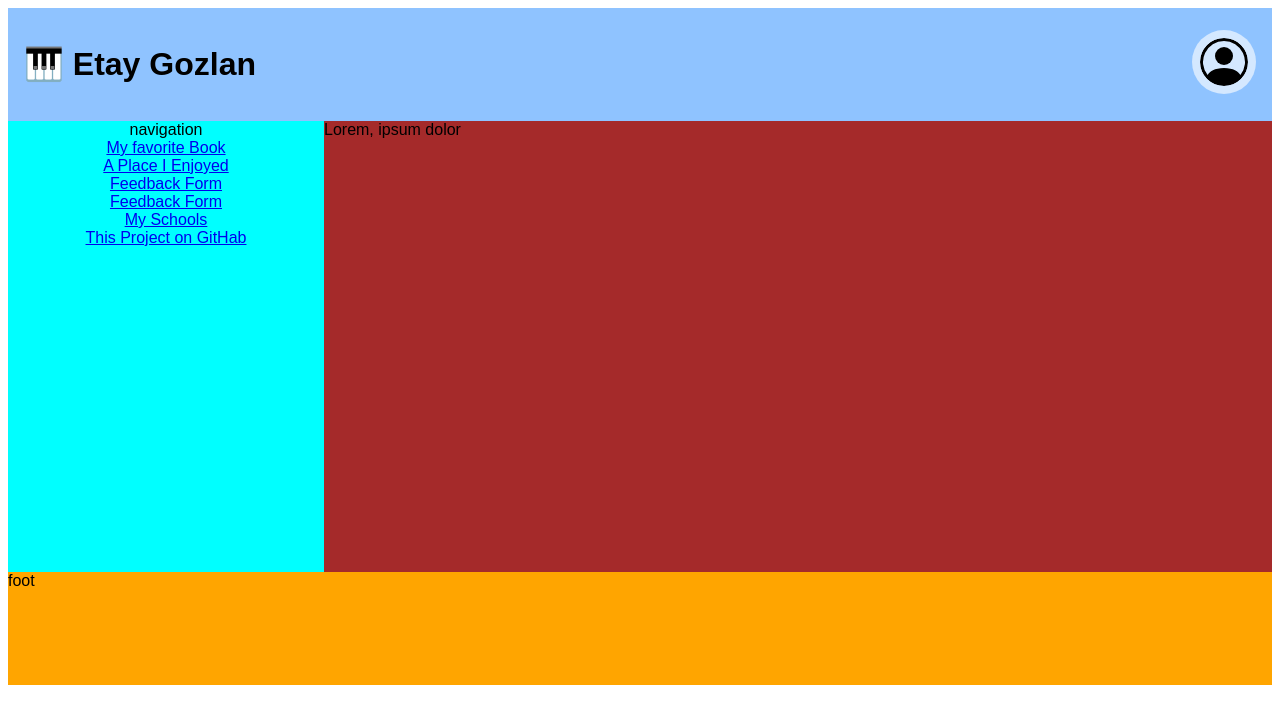
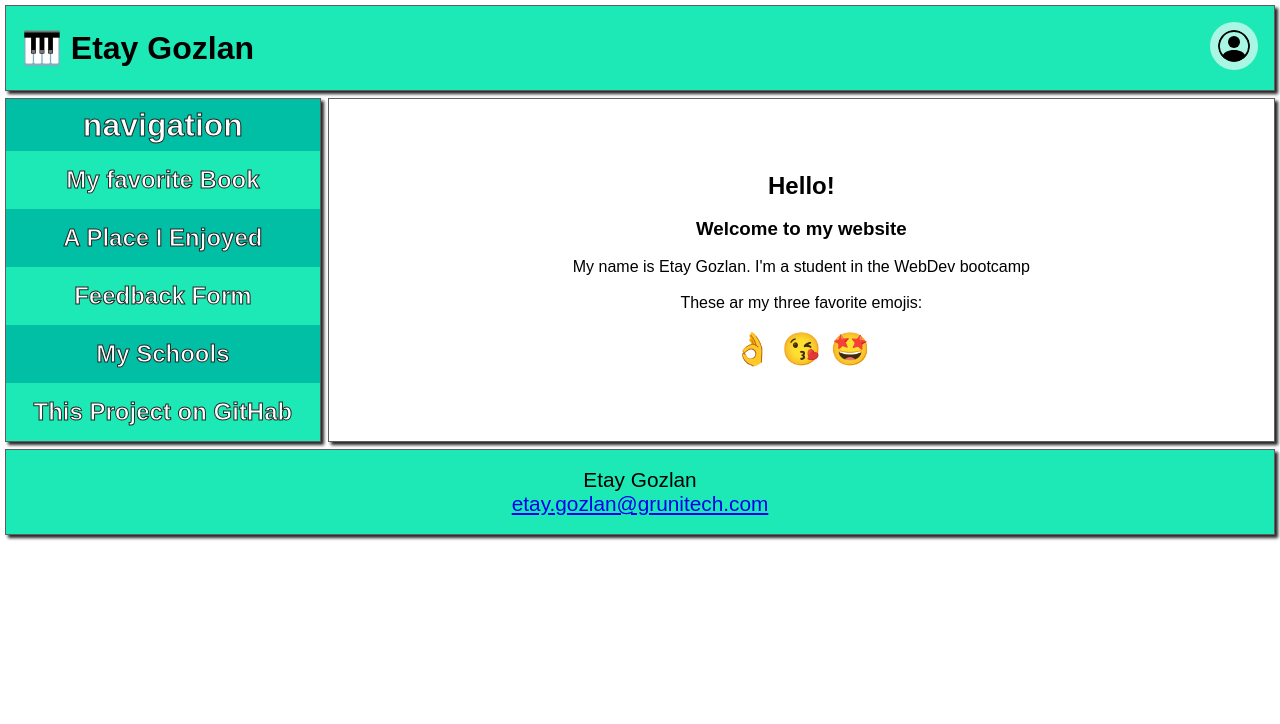
Before and after one commit to Etgoz/gruni-2nd-exe, a website: page index.html in a window 1280 px wide. Drawn offline with Linux system fonts and the light colour scheme.

Commit message:
style an schools

```diff
--- a/index.html
+++ b/index.html
@@ -10,23 +10,29 @@
     <body id="body">
          <div class="container">
             <header class="header">
-                <span><h1>🎹 Etay Gozlan</h1></span>
+                <span><a href="./index.html"><h1>🎹 Etay Gozlan</h1></a></span>
                 <span><img id="user-icon" src="./person-circle.svg" alt="person-circle"></span>
             </header>
             <nav class="sidebar">
                 <ul class="navigation">
                     <li>navigation</li>
-                    <li><a href="#">My favorite Book</a></li>
-                    <li><a href="#">A Place I Enjoyed</a></li>
-                    <li><a href="#">Feedback Form</a></li>
-                    <li><a href="#">Feedback Form</a></li>
-                    <li><a href="#">My Schools</a></li>
-                    <li><a href="#">This Project on GitHab</a></li>
+                    <li><a href="#" target="_blank">My favorite Book</a></li>
+                    <li><a href="#" target="_blank">A Place I Enjoyed</a></li>
+                    <li><a href="#" target="_blank">Feedback Form</a></li>
+                    <li><a href="./schools.html" target="_blank">My Schools</a></li>
+                    <li><a href="#" target="_blank">This Project on GitHab</a></li>
                 </ul>
             </nav>
-            <content class="content">Lorem, ipsum dolor</content>
+            <content class="content">
+                <h2>Hello!</h2><br/>
+                <h3>Welcome to my website</h3><br/>
+                <p>My name is Etay Gozlan. I'm a student in the WebDev bootcamp</p><br/>
+                <p>These ar my three favorite emojis:</p><br/>
+                <h1>👌 😘 🤩</h1>
+            </content>
             <footer class="footer">
-                <div>foot</div>
+                <div>Etay Gozlan</div>
+                <a href="mailto:etay.gozlan@grunitech.com?subject=Making contact" target="_blank">etay.gozlan@grunitech.com</a>
             </footer>
         </div>
     </body>
--- /dev/null
+++ b/school-styles.css
@@ -0,0 +1,89 @@
+:root{
+    --light: white;
+    --dark: rgb(37, 37, 37);
+    --primary-color: #1DE9B6;
+    --primary-dark-var: #00BFA5;
+    --primary-light-var: #64FFDA;
+    --secondary-color: #e91d50;
+    --secondary-light-var: #ee4b74;
+    --secondary-dark-var: #a91037;
+
+}
+
+*{
+    box-sizing: border-box;
+    margin: 0;
+    padding: 0;
+}
+
+#body {
+    background-color: white;
+}
+
+img{
+    border: 3px solid black;
+    box-shadow: 5px 5px 5px gray;
+    margin: 15px;
+}
+
+h1, h2{
+    font-family: Helvetica, sans-serif;
+}
+
+a[aria-current="page"]{
+    color: rgb(70, 70, 70);
+}
+
+.header{
+    display: flex;
+    justify-content: space-between;
+    align-items: center;
+    grid-column: 1 / -1;
+    grid-area: "header";
+    background-color: var(--primary-color);
+    padding: 1em;
+    border: 1px solid rgb(94, 94, 94);
+    box-shadow: 3px 3px 3px var(--dark);
+    margin: 5px;
+}
+
+.header a{
+    text-decoration: none;
+    color: black;
+}
+
+.header:hover{
+    background-color: var(--primary-dark-var);
+}
+
+#user-icon{
+    height: 3em;
+    background-color: rgba(255, 255, 255, 0.616);
+    border-radius: 50%;
+    padding: 0.5em;
+}
+
+.navbar{
+    margin: 15px;
+}
+
+.nav-item:link{
+    color: black;
+}
+
+article{
+    padding: 20px;
+}
+
+p{
+    background-color: rgba(255, 255, 255, 0.603);
+}
+
+.schools-body{
+    background-image: linear-gradient(rgb(154, 212, 231), white);
+    background-repeat: no-repeat;
+}
+
+table{
+    text-align: center;
+}
--- a/styles.css
+++ b/styles.css
@@ -1,6 +1,25 @@
+:root{
+    --light: white;
+    --dark: rgb(37, 37, 37);
+    --primary-color: #1DE9B6;
+    --primary-dark-var: #00BFA5;
+    --primary-light-var: #64FFDA;
+    --secondary-color: #e91d50;
+    --secondary-light-var: #ee4b74;
+    --secondary-dark-var: #a91037;
+
+}
+*{
+    box-sizing: border-box;
+    margin: 0;
+    padding: 0;
+}
+
 #body{
     display: block;
     font-family: sans-serif;
+    background-color: var(--light);
+    padding: 5px;
 }
 .container{
     display: grid;
@@ -10,6 +29,12 @@
         "header header"
         "sidebar content"
         "footer footer";
+    gap: 7px;
+}
+
+.header, .sidebar, .content, .footer{
+    border: 1px solid rgb(94, 94, 94);
+    box-shadow: 3px 3px 3px var(--dark);
 }
 
 .header{
@@ -18,37 +43,17 @@
     align-items: center;
     grid-column: 1 / -1;
     grid-area: "header";
-    background-color: rgb(143, 195, 255);
+    background-color: var(--primary-color);
     padding: 1em;
 }
 
-.sidebar{
-    display: flex;
-    flex-direction: column;
-    justify-content: start;
-    align-items: center;
-    grid-area: "sidebar";
-    background-color: aqua;
-    max-width: 1fr;
+.header a{
+    text-decoration: none;
+    color: black;
 }
 
-.sidebar ul{
-    list-style-type: none;
-    padding: 0;
-    margin: 0;
-    text-align: center;
-}
-
-.content{
-    grid-area: "content";
-    background-color: brown;
-    max-width: 3fr;
-}
-
-.footer{
-    grid-area: "footer";
-    background-color: orange;
-    grid-column: 1 / -1;
+.header:hover{
+    background-color: var(--primary-dark-var);
 }
 
 #user-icon{
@@ -57,3 +62,74 @@
     border-radius: 50%;
     padding: 0.5em;
 }
+
+.sidebar{
+    max-width: 1fr;
+    background-color: var(--primary-dark-var);
+}
+
+.content{
+    display: grid;
+    place-content: center;
+    text-align: center;
+}
+
+.navigation{
+    display: flex;
+    flex-direction: column;
+    justify-content: start;
+    grid-area: "sidebar";
+    list-style-type: none;
+    text-align: center;
+    height: 100%;
+    font-size: 2em;
+    font-weight: bold;
+    color: white;
+    -webkit-text-stroke: 1px var(--dark);
+}
+
+.navigation > li{
+    height: 100%;
+}
+
+.navigation > li:nth-child(2n){
+    background-color: var(--primary-color);
+}
+
+.navigation > li:hover{
+    background-color: var(--primary-light-var);
+}
+
+.navigation > li:first-child{
+    display: grid;
+    place-content: center;
+}
+
+.navigation > li a{
+    display: block;
+    text-decoration: none;
+    color: inherit;
+    height: 100%;
+    padding: 15px 0;
+    -webkit-text-stroke: inherit;
+    min-height: 1fr;
+    font-size: 0.75em;
+}
+
+.content{
+    grid-area: "content";
+    max-width: 3fr;
+    min-height: 3fr;
+    overflow: scroll;
+}
+
+.footer{
+    display: grid;
+    place-content: center;
+    text-align: center;
+    grid-area: "footer";
+    background-color: var(--primary-color);
+    grid-column: 1 / -1;
+    color: black;
+    font-size: 1.3em;
+}
```
Also changed, not shown: schools.html (added, +117 -0 lines), school_favicon.png (added).
